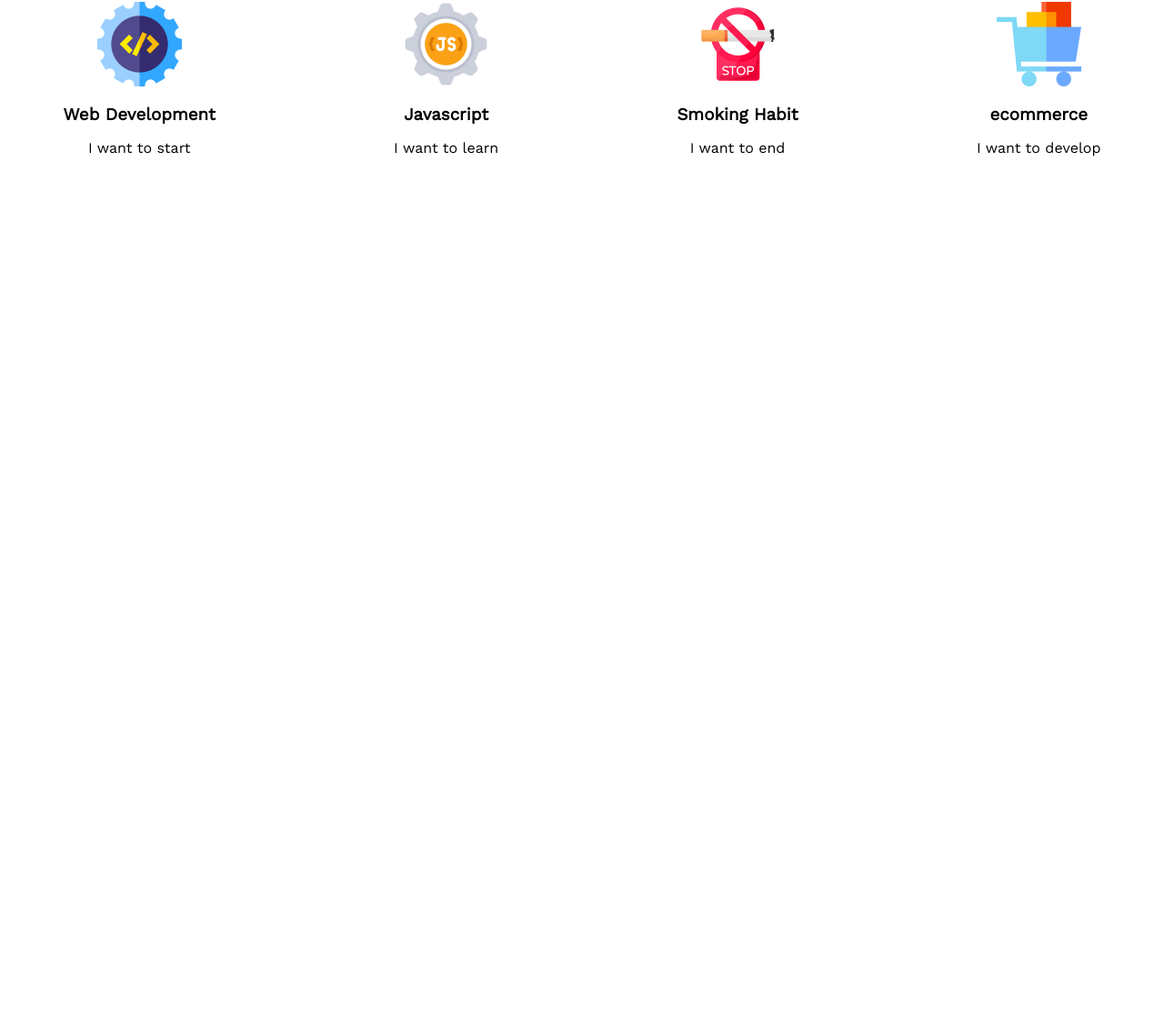
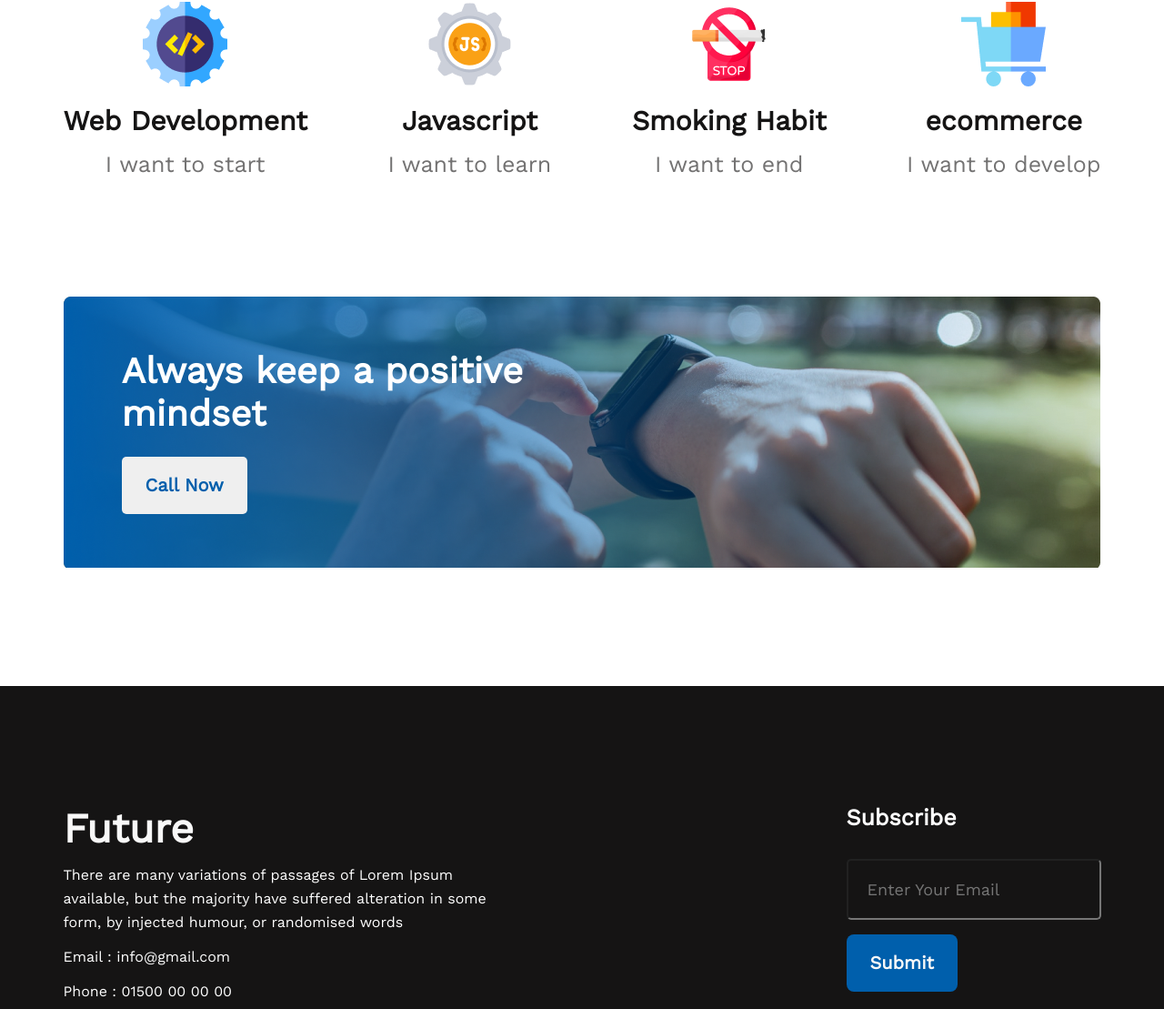
Before and after one commit to sakil470004/new-year-promise, a plain HTML site: page index.html in a window 1280 px wide. Shown: the part 1936-3045 px from the top of the page at 91% size. Before the commit the page ends 2238 px from the top, so only its background shows below. Drawn offline with nearby package versions, Linux system fonts and the light colour scheme.

Commit message:
finished the project without extra

```diff
--- a/index.html
+++ b/index.html
@@ -73,9 +73,36 @@
                 </div>
             </div>
         </section>
+        <!-- positive mindset -->
+        <section class="positive-mindset">
+            <div>
+                <h1 class="mindset-title">Always keep a positive <br>mindset
+                </h1>
+                <button class="btn-mindset">Call Now</button>
+            </div>
+        </section>
     </main>
-    <footer>
-
+    <footer class="footer">
+        <div class="footer-container">
+            <div class="future">
+                <h1 class="future-tittle">Future</h1>
+                <p>There are many variations of passages of Lorem Ipsum available, but the majority have suffered
+                    alteration
+                    in some form, by injected humour, or randomised words</p>
+                <p>Email : info@gmail.com</p>
+                <p>Phone : 01500 00 00 00</p>
+                <a href=""><img src="./images/icons/fb.png" alt=""></a>
+                <a href=""><img src="./images/icons/twitter.png" alt=""></a>
+                <a href=""><img src="./images/icons/youtube.png" alt=""></a>
+            </div>
+            <div class="subscribe">
+                <h3>Subscribe</h3>
+                <form action="">
+                    <input type="email" name="" id="" placeholder="Enter Your Email">
+                    <input type="submit" value="Submit">
+                </form>
+            </div>
+        </div>
     </footer>
 </body>
 
--- a/style/style.css
+++ b/style/style.css
@@ -115,6 +115,114 @@
 
 .plan-card h3 {
     margin: 16px 0px;
+    font-weight: 700;
+    font-size: 30px;
+    line-height: 35px;
+    color: #151414;
 }
 
-.plan-card p {}
+.plan-card p {
+    font-weight: 500;
+    font-size: 25px;
+    line-height: 29px;
+    color: #737272;
+}
+
+/* positive mindset */
+.positive-mindset {
+    max-width: 1141px;
+    margin: 130px auto;
+
+}
+
+.positive-mindset div {
+    background-image: url(/images/gradient1.png), url(/images/watch.png);
+    background-repeat: no-repeat;
+    padding: 59px 64px;
+}
+
+.mindset-title {
+    font-weight: 700;
+    font-size: 40px;
+    line-height: 47px;
+    color: #FFFFFF;
+    margin-bottom: 24px;
+}
+
+.btn-mindset {
+    font-weight: 600;
+    font-size: 20px;
+    line-height: 23px;
+    color: #005FAC;
+    padding: 20px 26px;
+    border: none;
+    border-radius: 5px;
+}
+
+/* footer */
+.footer {
+    background: #151414;
+    color: #FFFFFF;
+}
+
+.footer-container {
+    max-width: 1141px;
+    margin: 130px auto;
+    display: flex;
+    justify-content: space-between;
+    padding: 130px 0px;
+}
+
+.future {}
+
+.future p {
+    font-weight: 400;
+    line-height: 26px;
+    margin: 12px 0px;
+    max-width: 485px;
+}
+
+.future>a {
+    margin-right: 10px;
+}
+
+.future-tittle {
+    font-weight: 700;
+    font-size: 45px;
+    line-height: 53px;
+    color: #F8F8F8;
+}
+
+.subscribe {}
+
+.subscribe h3 {
+    font-weight: 600;
+    font-size: 25px;
+    line-height: 29px;
+    margin-bottom: 31px;
+}
+
+.subscribe input[type=email] {
+    font-weight: 400;
+    font-size: 18px;
+    line-height: 21px;
+    padding: 21px;
+    /* border: none; */
+    border-radius: 5px;
+    display: block;
+    background: #151414;
+    color: #F3F3F3;
+}
+
+.subscribe input[type=submit] {
+
+    font-weight: 600;
+    font-size: 20px;
+    line-height: 23px;
+    color: #F8F8F8;
+    padding: 20px 26px;
+    border: none;
+    background: #005FAC;
+    border-radius: 8px;
+    margin-top: 16px;
+}
```
